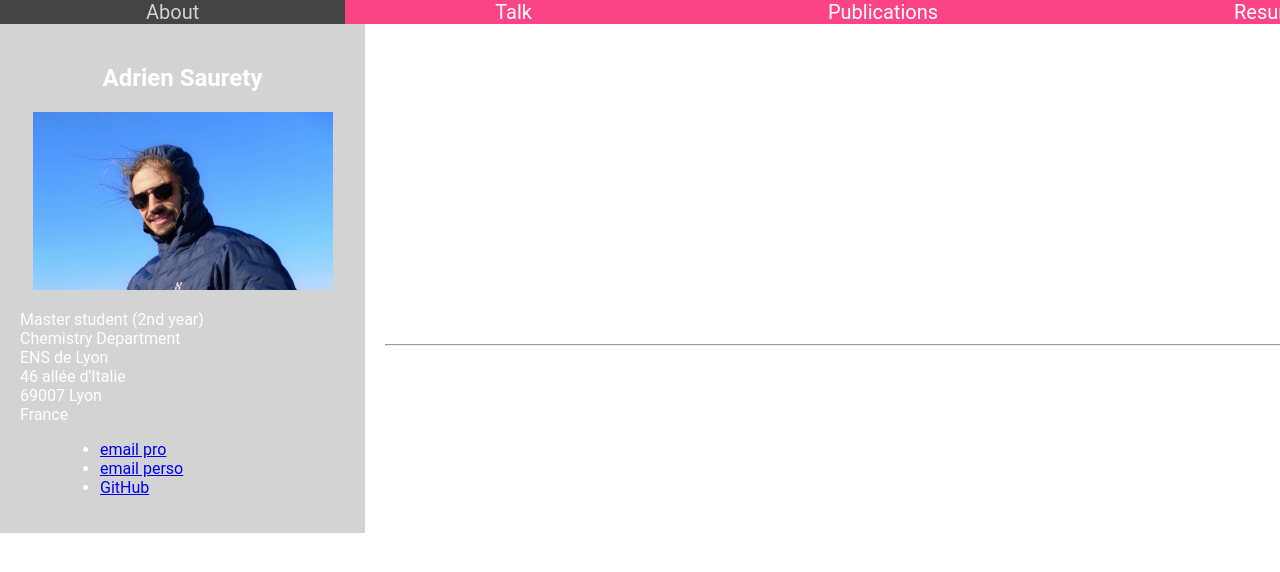
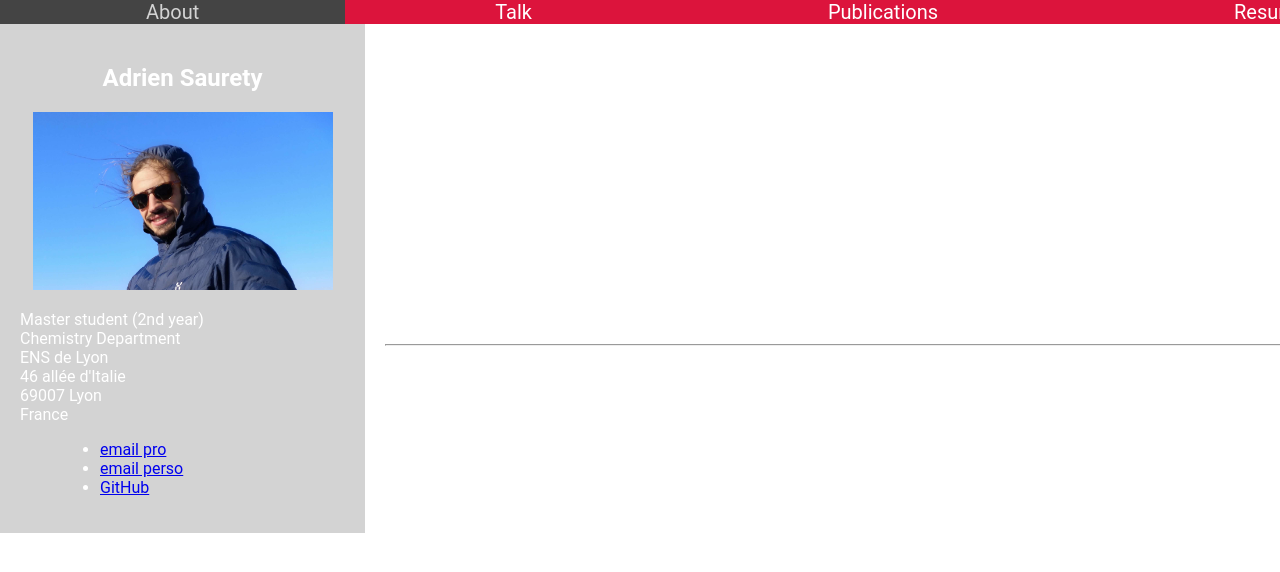
Before and after one commit to adriensaurety/adriensaurety.github.io, a Jekyll site: the page built from index.html, in a window 1280 px wide. Shown: the top 572 px of the page. Built offline with Jekyll 4.4.1, drawn with Linux system fonts in a browser that asks for light colours.

Commit message:
Update main.css

```diff
--- a/css/main.css
+++ b/css/main.css
@@ -33,8 +33,8 @@ div {
 
 /* Change color on hover */
 .navbar a:hover {
-  background-color: #696969;
-  color: dimgrey;
+  background-color: #333333;
+  color: grey;
 }
 
 /* CV */
@@ -83,7 +83,7 @@ padding: 0;
 
 /* Add a black background color to the top navigation */
 .topnav {
-  background-color: #fb4485;
+  background-color: #dc143c;
   color: red;
   overflow: hidden;
 }
```
